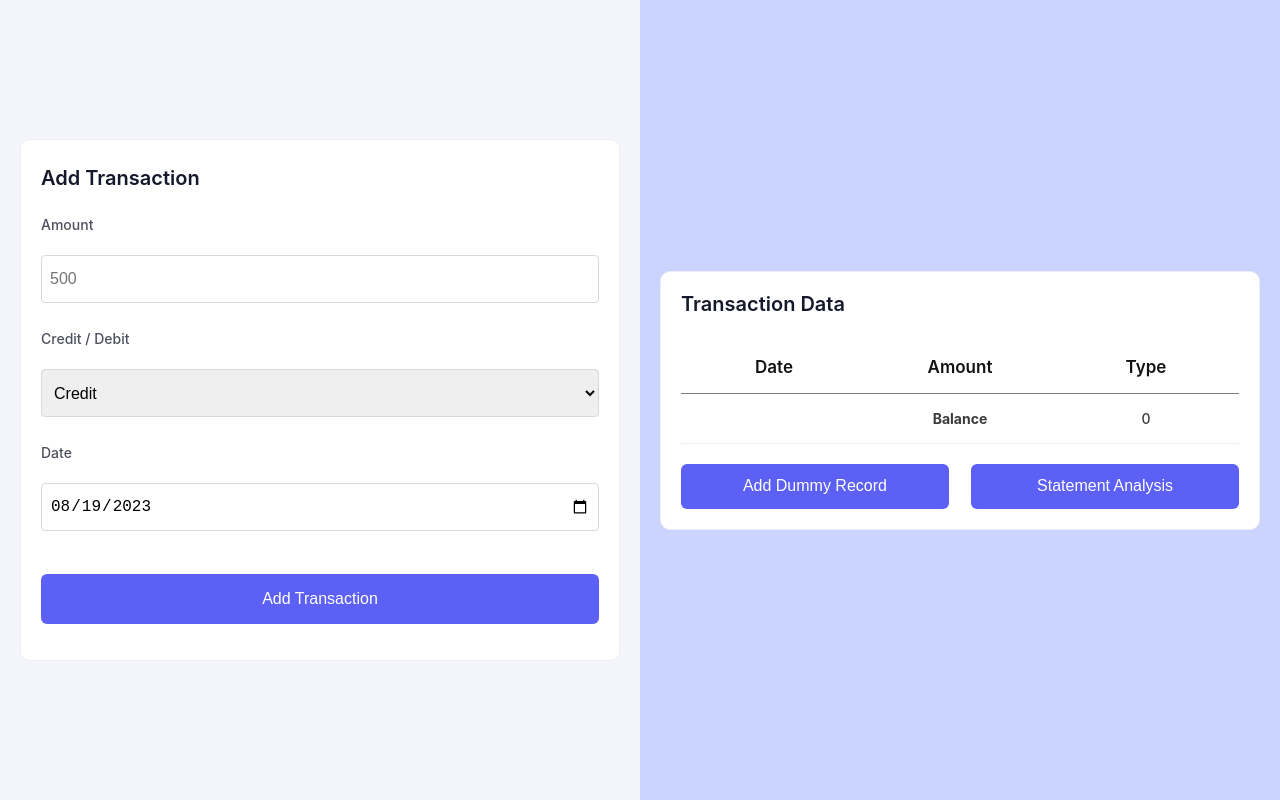
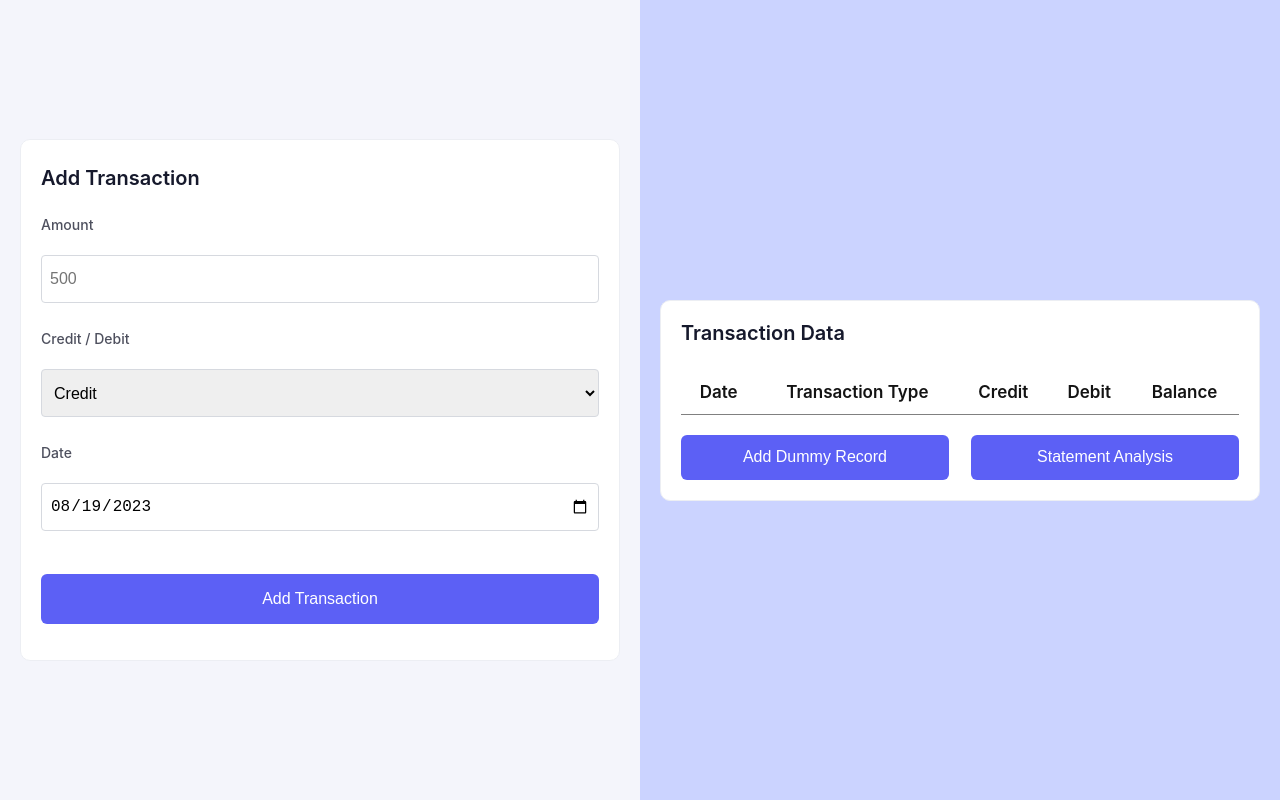
Before and after one commit to 1711shashank/Finance-tracker, a React (Create React App) app: page / in a window 1280 px wide. Built offline with nearby package versions, Linux system fonts and the light colour scheme.

Commit message:
helper function

```diff
--- a/package.json
+++ b/package.json
@@ -10,8 +10,11 @@
     "@testing-library/jest-dom": "^5.17.0",
     "@testing-library/react": "^13.4.0",
     "@testing-library/user-event": "^13.5.0",
+    "apexcharts": "^3.41.1",
     "dayjs": "^1.11.9",
+    "install": "^0.13.0",
     "moment": "^2.29.4",
+    "npm": "^9.8.1",
     "react": "^18.2.0",
     "react-apexcharts": "^1.4.1",
     "react-datepicker": "^4.16.0",
--- a/src/pages/Home.js
+++ b/src/pages/Home.js
@@ -8,9 +8,8 @@ const Home = () => {
     const [transactionRecords, setTransactionRecords] = useState([]);
 
     useEffect(() => {
-        const tempData = JSON.parse(localStorage.getItem('TransactionsData')) || [];
-        setTransactionRecords(tempData);
-        console.log('tempData', tempData);
+        const data = JSON.parse(localStorage.getItem('TransactionsData')) || [];
+        setTransactionRecords(data);
     }, [])
 
     const handleTransactionAdded = () => {
@@ -21,7 +20,7 @@ const Home = () => {
     return (
         <>
             <div className='home'>
-                <TransactionForm />
+                <TransactionForm onTransactionAdded={handleTransactionAdded} />
                 <TransactionRecord transactionRecords={transactionRecords} onTransactionAdded={handleTransactionAdded} />
             </div>
         </>
--- a/src/pages/TransactionForm/TransactionForm.js
+++ b/src/pages/TransactionForm/TransactionForm.js
@@ -2,32 +2,29 @@ import React, { useState } from 'react';
 import './TransactionForm.css';
 import moment from 'moment/moment';
 import { AmountField, TransactionTypeField, DatePicker, AddTransactionButton } from './FormField';
+import { createTransactionObj, insertNewRecord } from '../helperFuncrion/helperFunction';
 
 const TransactionForm = ({ onTransactionAdded }) => {
 
     const [amount, setAmount] = useState();
-    const [creditDebit, setCreditDebit] = useState('Credit');
+    const [transactionType, setTransactionType] = useState('Credit');
     const [date, setDate] = useState(moment(new Date()).format('YYYY-MM-DD'));
 
 
     const claerField = () => {
         setAmount('');
-        setCreditDebit('Credit');
+        setTransactionType('Credit');
         setDate(moment(new Date()).format('YYYY-MM-DD'));
     }
 
     const handleSubmit = (e) => {
         e.preventDefault();
 
-        console.log(amount, creditDebit, date);
+        const newTransaction = createTransactionObj(date, transactionType, amount);
+        const updatedRecord = insertNewRecord(newTransaction);
 
-        const newTransaction = { amount, creditDebit, date }
+        console.log(updatedRecord);
 
-        const existingTransactions = JSON.parse(localStorage.getItem('TransactionsData')) || [];
-        const updatedTransactions = [...existingTransactions, newTransaction];
-
-        console.log(updatedTransactions);
-        localStorage.setItem('TransactionsData', JSON.stringify(updatedTransactions));
 
         claerField();
         onTransactionAdded();
@@ -38,14 +35,14 @@ const TransactionForm = ({ onTransactionAdded }) => {
     return (
         <>
             <div className='transactionForm'>
-                <div className="form-container" style={{position:'fixed'}} >
+                <div className="form-container" style={{ position: 'fixed' }} >
 
                     <h2 className="form-title"> Add Transaction</h2>
 
                     <form onSubmit={handleSubmit} className="form">
 
-                        <AmountField label="Amount" name="Amount" type="number" value={amount} onChange={(e) => setAmount(e.target.value)} />
-                        <TransactionTypeField label="Credit / Debit" name="creditDebit" value={creditDebit} onChange={(e) => setCreditDebit(e.target.value)} />
+                        <AmountField label="Amount" name="Amount" type="number" value={amount} onChange={(e) => setAmount(parseInt(e.target.value))} />
+                        <TransactionTypeField label="Credit / Debit" name="transactionType" value={transactionType} onChange={(e) => setTransactionType(e.target.value)} />
                         <DatePicker label="Date" name="Date" type="date" value={date} onChange={(e) => setDate(e.target.value)} />
 
                         <AddTransactionButton onSubmit={handleSubmit} />
--- a/src/pages/TransactionRecord/TransactionRecord.css
+++ b/src/pages/TransactionRecord/TransactionRecord.css
@@ -17,7 +17,7 @@ table {
 
 th,
 td {
-    padding: 16px;
+    padding: 12px;
     border-bottom: 1px solid #eeeeee;
     text-align: center;
 }
@@ -36,7 +36,6 @@ td {
     font-size: 1.4rem;
     color: #3b3b3b;
     margin-bottom: 1.8rem;
-    width: 33.33%;
 }
 
 .statement-title {
--- a/src/pages/TransactionRecord/TransactionRecord.js
+++ b/src/pages/TransactionRecord/TransactionRecord.js
@@ -1,28 +1,18 @@
+import { createDummyRecord, insertNewRecord } from '../helperFuncrion/helperFunction';
 import './TransactionRecord.css'
 import TransactionTable from './TransactionTable'
 
 
 const TransactionRecord = ({ transactionRecords, onTransactionAdded }) => {
 
+
     const handleAddDummyData = () => {
 
+        const dummyRecord = createDummyRecord();
+        const updatedRecord = insertNewRecord(dummyRecord);
 
-        const dummyRecord = {
-            amount: Math.floor(Math.random() * 9 + 1) * 1000,
-            creditDebit: Math.random() < 0.5 ? 'Credit' : 'Debit',
-            date: new Date()
-        };
-
-
-        const existingRecordsJSON = localStorage.getItem('TransactionsData');
-        const existingRecords = existingRecordsJSON ? JSON.parse(existingRecordsJSON) : [];
-
-        const updatedRecords = [...existingRecords, dummyRecord];
-        localStorage.setItem('TransactionsData', JSON.stringify(updatedRecords));
-
-        console.log(dummyRecord);
+        console.log(updatedRecord);
         onTransactionAdded();
-
     }
 
 
@@ -37,10 +27,7 @@ const TransactionRecord = ({ transactionRecords, onTransactionAdded }) => {
 
                     <h2 className="statement-title">Transaction Data</h2>
 
-
-
                     <TransactionTable transactionRecords={transactionRecords} />
-
 
                     <div className='button-wrapper'>
 
--- a/src/pages/TransactionRecord/TransactionTable.js
+++ b/src/pages/TransactionRecord/TransactionTable.js
@@ -1,44 +1,35 @@
 import moment from 'moment';
 import React from 'react';
+import { calculateBalance, sortedRecordsByDate } from '../helperFuncrion/helperFunction';
 
 const TransactionTable = ({ transactionRecords }) => {
 
-    let sortedRecords = [];
-    let reminingBalance = 0;
-
-    if (transactionRecords && transactionRecords.length > 0) {
-        sortedRecords = transactionRecords?.slice().sort((a, b) => {
-            return new Date(b.date) - new Date(a.date);
-        });
-
-        reminingBalance = transactionRecords.reduce((sum, record) => {
-            record.creditDebit === 'Debit' && record.amount ? sum -= record.amount : sum += record.amount
-            return sum;
-        }, 0);
-    }
+    const updatedRecords = calculateBalance(transactionRecords);
 
     return (
         <table>
             <thead>
                 <tr className='table-head'>
                     <th>Date</th>
-                    <th>Amount</th>
-                    <th>Type</th>
+                    <th>Transaction Type</th>
+                    <th>Credit </th>
+                    <th>Debit </th>
+                    <th>Balance </th>
                 </tr>
             </thead>
+
             <tbody>
-                {sortedRecords.map((record, index) => (
-                    <tr key={index} className='table-column'>
-                        <td>{moment(record.date).format('DD MMM YYYY')}</td>
-                        <td>{record.creditDebit}</td>
-                        <td>{record.amount}</td>
-                    </tr>
-                ))}
-                <tr className='table-column'>
-                    <td></td>
-                    <td style={{ fontWeight: '700' }}> Balance</td>
-                    <td>{reminingBalance}</td>
-                </tr>
+                {
+                    updatedRecords.map((record, index) => (
+                        <tr key={index} className='table-column'>
+                            <td>{moment(record.date).format('DD MMM YYYY')}</td>
+                            <td>{record.transactionType}</td>
+                            <td>{record.credit !== 0 && record.credit}</td>
+                            <td>{record.debit !== 0 && record.debit}</td>
+                            <td>{record.balance}</td>
+                        </tr>
+                    ))
+                }
             </tbody>
         </table>
     );
--- /dev/null
+++ b/src/pages/helperFuncrion/helperFunction.js
@@ -0,0 +1,116 @@
+export const createDummyRecord = () => {
+
+    const dummyRecord = {
+        date: new Date(new Date().getFullYear(), new Date().getMonth(), Math.floor(Math.random() * 30) + 1).toISOString().split('T')[0],
+        transactionType: Math.random() < 0.5 ? 'Credit' : 'Debit',
+        credit: 0,
+        debit: 0
+    };
+
+    dummyRecord.transactionType === 'Credit'
+        ? dummyRecord.credit = Math.floor(Math.random() * 9 + 1) * 1000
+        : dummyRecord.debit = Math.floor(Math.random() * 9 + 1) * 1000
+
+    return dummyRecord;
+}
+
+export const createTransactionObj = (date, transactionType, amount) => {
+
+    const newTransaction = {
+        debit: 0,
+        credit: 0,
+        date: date,
+        transactionType: transactionType,
+    };
+
+    newTransaction.transactionType === 'Credit'
+        ? newTransaction.credit = amount
+        : newTransaction.debit = amount
+
+    return newTransaction;
+}
+
+export const insertNewRecord = (newRecord) => {
+
+    const existingRecordsJSON = localStorage.getItem('TransactionsData');
+    const existingRecords = existingRecordsJSON ? JSON.parse(existingRecordsJSON) : [];
+
+    const updatedRecord = [...existingRecords, newRecord];
+
+    const sortedRecord =  sortedRecordsByDate(updatedRecord);
+
+    localStorage.setItem('TransactionsData', JSON.stringify(sortedRecord));
+
+    return sortedRecord;
+}
+
+export const calculateBalance = (records) => {
+    if (!records || records.length === 0) {
+        return [];
+    }
+
+    let runningBalance = 0;
+    const updatedRecords = records.map((record, index) => {
+        let balance = 0;
+
+        if (index === 0) {
+            balance = record.transactionType === 'Credit' ? record.credit : -record.debit;
+        } else {
+            balance = runningBalance + (record.credit - record.debit);
+        }
+
+        runningBalance = balance;
+
+        return {
+            ...record,
+            balance: balance
+        };
+    });
+
+    return updatedRecords;
+}
+
+export const sortedRecordsByDate = (transactionRecords) => {
+    let sortedRecords = [];
+
+    if (transactionRecords && transactionRecords.length > 0) {
+        sortedRecords = transactionRecords.slice().sort((a, b) => {
+            return new Date(a.date) - new Date(b.date);
+        });
+    }
+
+    return sortedRecords;
+}
+
+export const monthlyAverageBalance = (transactionRecords) => {
+    const currentDate = new Date();
+    const year = currentDate.getFullYear();
+    const month = currentDate.getMonth() + 1;
+
+    const getLastDayOfMonth = (year, month) => {
+        const date = new Date(year, month, 0);
+        return date.getDate();
+    };
+
+    const daysInMonth = month === 2 ? 28 : getLastDayOfMonth(year, month);
+
+    const closingBalances = new Array(daysInMonth).fill(null);
+
+    transactionRecords.forEach((transaction) => {
+
+        const date = new Date(transaction.date);
+        const dayOfMonth = date.getDate() - 1;
+        const amount = transaction.transactionType === "Credit" ? transaction.amount : -transaction.amount;
+
+        closingBalances[dayOfMonth] = amount;
+    });
+
+    for (let i = 1; i < daysInMonth; i++) {
+        if (closingBalances[i] === null) closingBalances[i] = closingBalances[i - 1];
+    }
+
+    const totalClosingBalance = closingBalances.reduce((sum, balance) => sum + balance, 0);
+    const mab = totalClosingBalance / daysInMonth;
+
+    return mab;
+}
```
Also changed, not shown: 1 other file (tests, documents, lock files or other folders).
